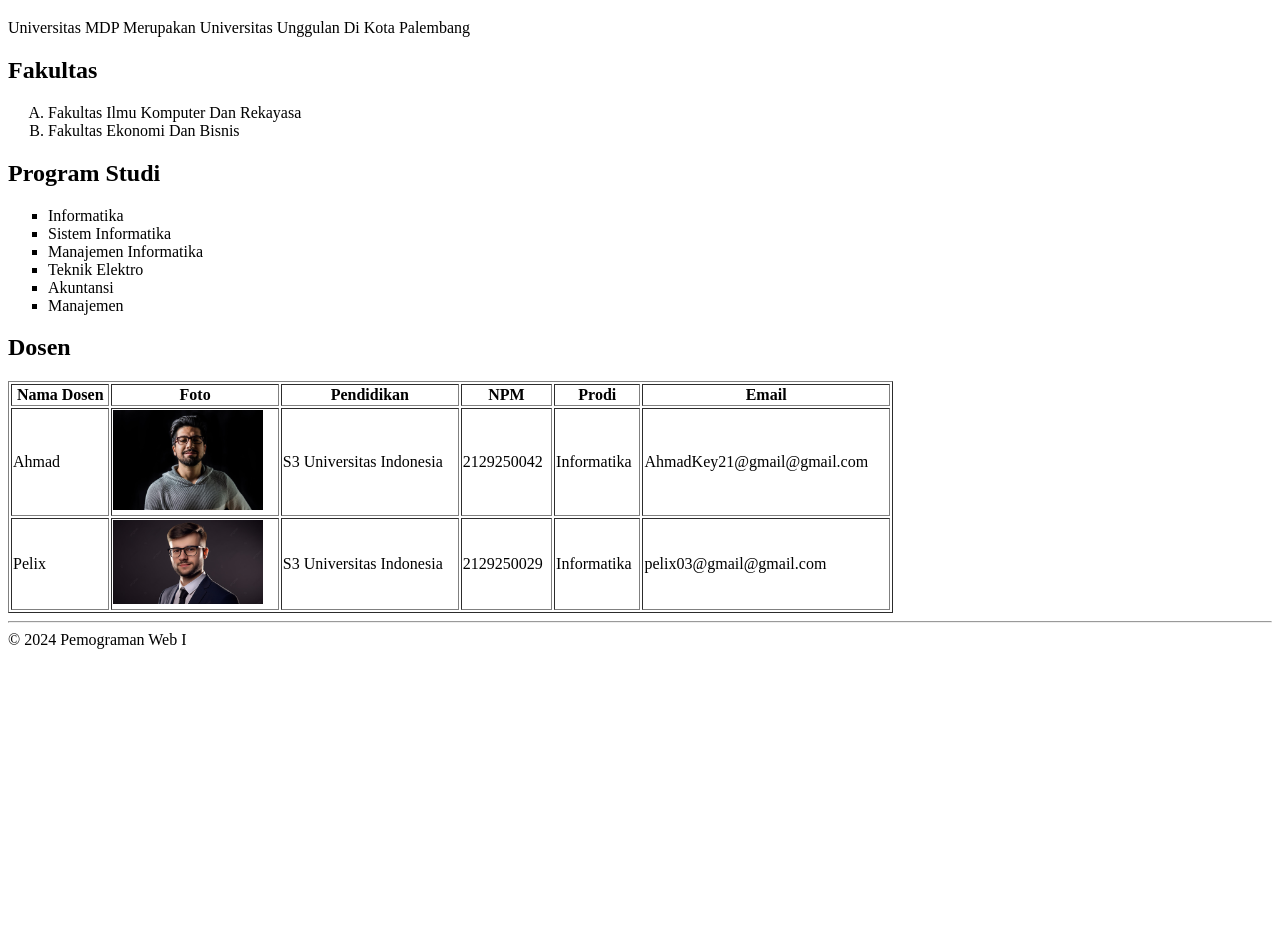
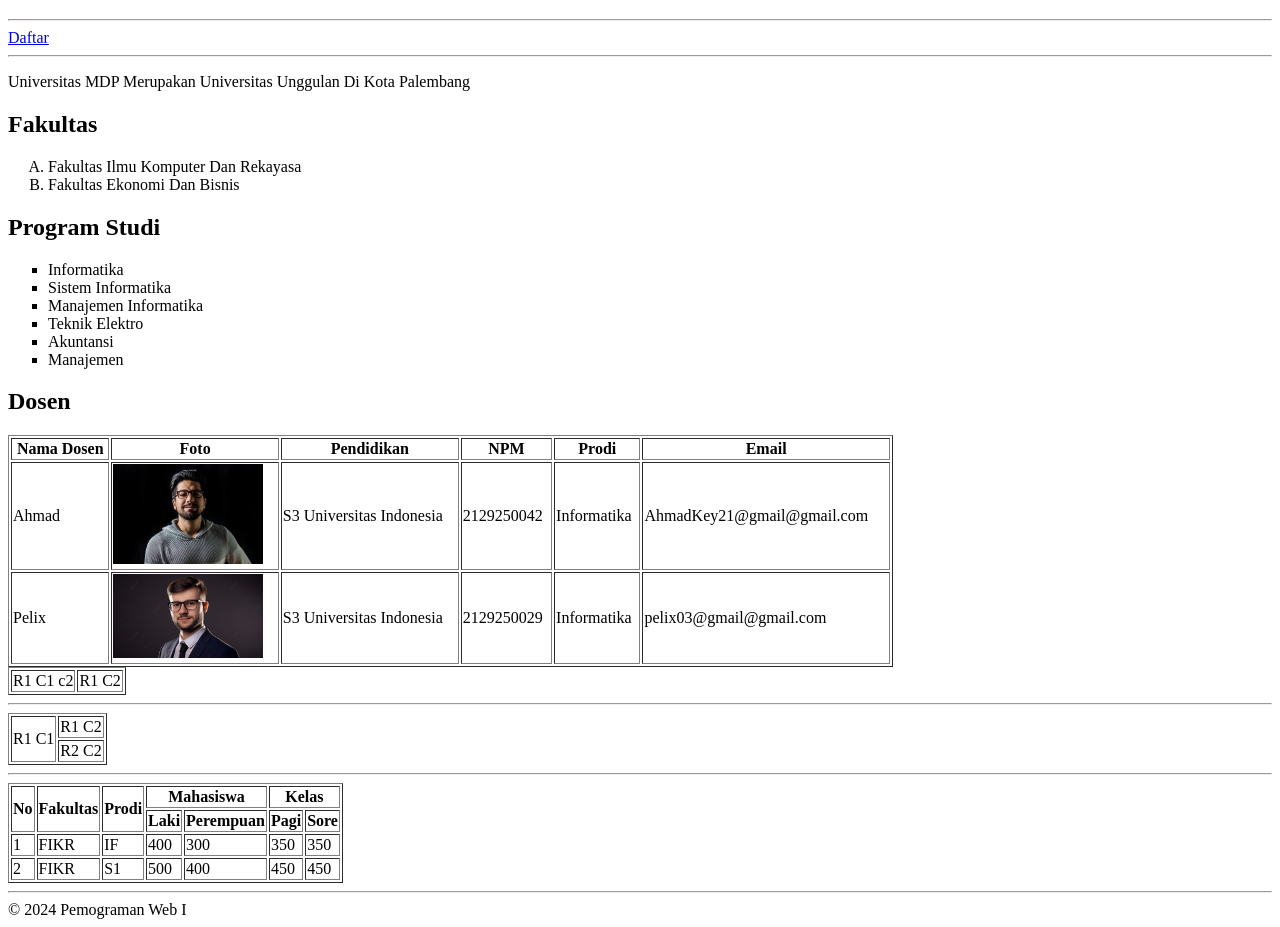
Before and after one commit to garciabryanf/P1PWIF21, a plain HTML site: page index.html in a window 1280 px wide. Shown: the part 61-988 px from the top of the page. Before the commit the page ends 800 px from the top, so only its background shows below. Drawn offline with Linux system fonts and the light colour scheme.

Commit message:
New Link Daftar

```diff
--- a/index.html
+++ b/index.html
@@ -1,14 +1,22 @@
 <!DOCTYPE html>
 <html lang="en">
+
 <head>
     <meta charset="UTF-8">
     <meta name="viewport" content="width=, initial-scale=1.0">
     <title>Universitas MDP</title>
 </head>
+
 <body>
     <!-- (h) heading -->
     <!-- (p)  -->
     <h1>Universitas MDP</h1>
+
+    <!-- Link Navigasi -->
+    <hr>
+    <a href="daftar.html">Daftar</a>
+    <hr>
+
     <!-- Ini Komentar -->
     <p>Universitas MDP Merupakan Universitas Unggulan Di Kota Palembang</p>
 
@@ -33,9 +41,9 @@
     <h2>Dosen</h2>
     <!-- table -->
     <table border="1" width="70%">
-    <!-- Baris <tr> -->
+        <!-- Baris <tr> -->
         <tr>
-            <!-- Kolom <th> / <td> -->
+            <!-- Kolom Bold<th> / Kolom <td> -->
             <th>Nama Dosen</th>
             <th>Foto</th>
             <th>Pendidikan</th>
@@ -51,17 +59,77 @@
             <td>Informatika</td>
             <td>AhmadKey21@gmail@gmail.com</td>
         </tr>
-         <tr>
+        <tr>
             <td>Pelix</td>
-            <td> <img src="img/pngtree-man-wearing-glasses-and-a-suit-smiles-for-the-camera-image_2904370.jpg" alt="Pelix" width="150px"></td>
+            <td> <img src="img/pngtree-man-wearing-glasses-and-a-suit-smiles-for-the-camera-image_2904370.jpg"
+                    alt="Pelix" width="150px"></td>
             <td>S3 Universitas Indonesia</td>
             <td>2129250029</td>
             <td>Informatika</td>
             <td>pelix03@gmail@gmail.com</td>
         </tr>
-     </table>
+    </table>
 
-     <hr>
-     &copy; 2024 Pemograman Web I
+    <!-- Colpan -->
+    <!-- Colpan itu buat menggabungkan Tabel -->
+    <table border="1">
+        <tr>
+            <td colspan="2">R1 C1 c2</td>
+            <td>R1 C2</td>
+        </tr>
+    </table>
+    <hr>
+
+    <!-- rowspan -->
+    <table border="1">
+        <tr>
+            <td rowspan="2">R1 C1</td>
+            <td>R1 C2</td>
+        </tr>
+        <tr>
+            <td>R2 C2</td>
+        </tr>
+    </table>
+    <hr>
+
+    <!--  -->
+    <table border="1">
+        <tr>
+            <th rowspan="2">No</th>
+            <th rowspan="2">Fakultas</th>
+            <th rowspan="2">Prodi</th>
+            <th colspan="2">Mahasiswa</th>
+            <th colspan="2"> Kelas</th>
+        </tr>
+        <tr>
+            <th>Laki</th>
+            <th>Perempuan</th>
+            <th>Pagi</th>
+            <th>Sore</th>
+        </tr>
+        <tr>
+            <td>1</td>
+            <td>FIKR</td>
+            <td>IF</td>
+            <td>400</td>
+            <td>300</td>
+            <td>350</td>
+            <td>350</td>
+        </tr>
+        <tr>
+            <td>2</td>
+            <td>FIKR</td>
+            <td>S1</td>
+            <td>500</td>
+            <td>400</td>
+            <td>450</td>
+            <td>450</td>
+        </tr>
+    </table>
+
+    <!-- untuk copyright -->
+    <hr>
+    &copy; 2024 Pemograman Web I
 </body>
+
 </html>
```
Also changed, not shown: daftar.html (added, +50 -0 lines).
